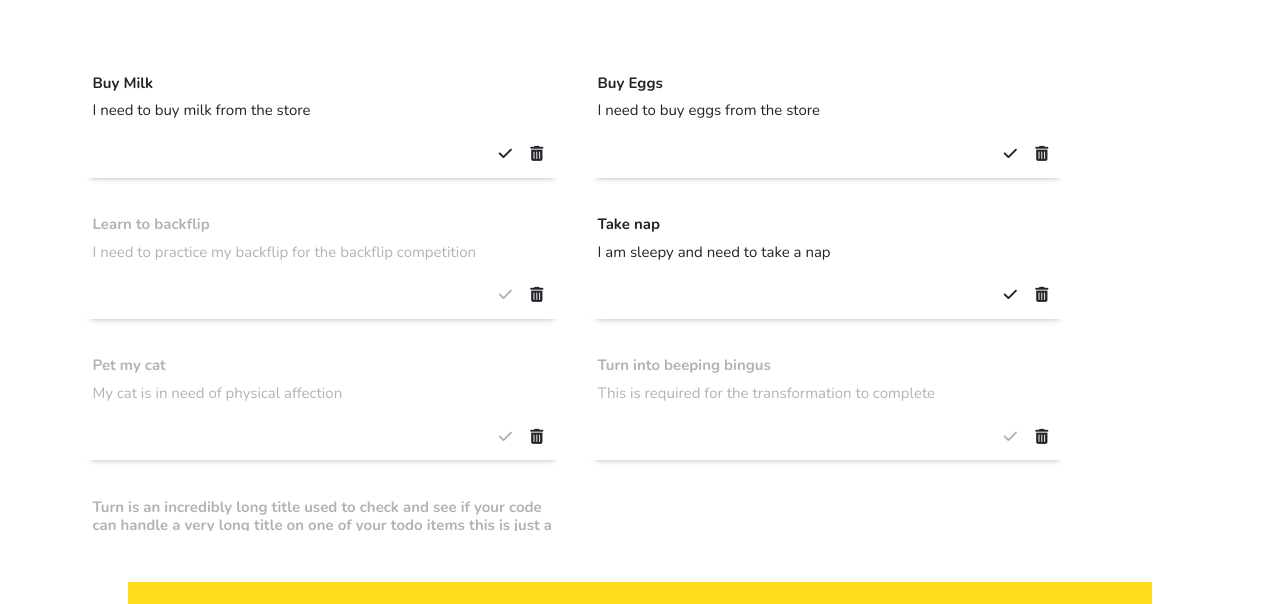
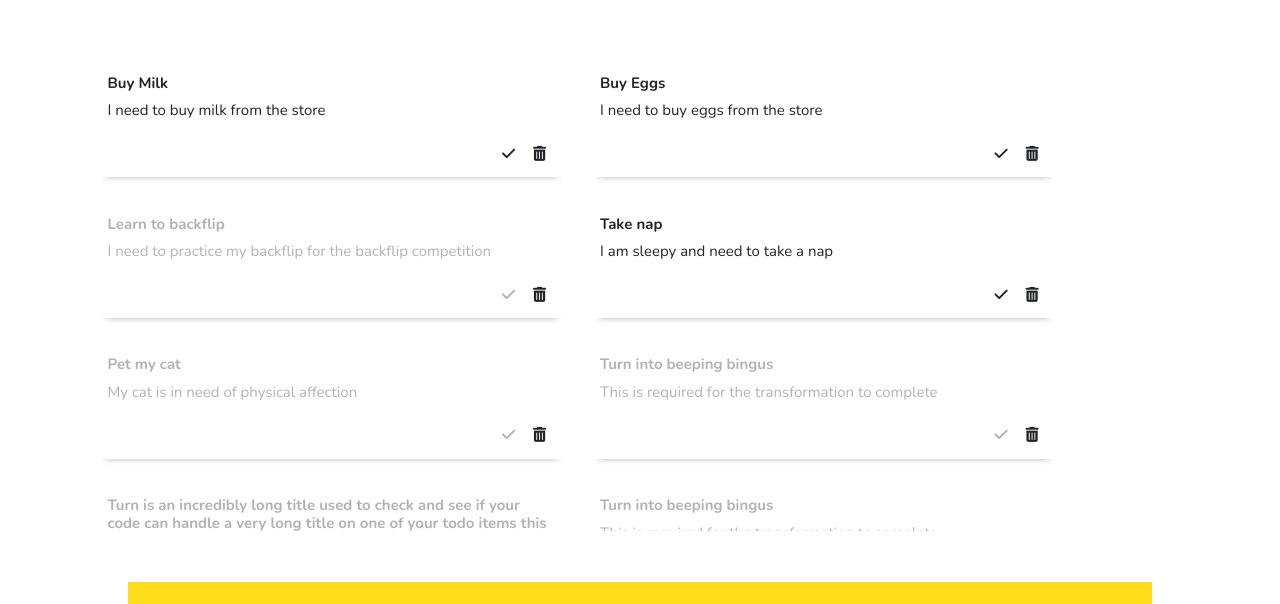
Before and after one commit to maria-lr/to-do-list, a website: page index.html in a window 1280 px wide. Shown: the top 604 px of the page. Drawn offline with nearby package versions, Linux system fonts and the light colour scheme.

Commit message:
Add bootstrap rows to cards container for each to-do

```diff
--- a/index.html
+++ b/index.html
@@ -18,9 +18,9 @@
 <body>
   <!-- <button class='button'>Click Me!</button> -->
   <div class="container cards-c">
-    <div class="row each-card">
+    <!-- <div class="row each-card"> -->
 
-    </div>
+  </div>
   </div>
   <section class="top">
     <section class="type-header">
--- a/main.js
+++ b/main.js
@@ -40,6 +40,18 @@ const todos = [
     title: 'Turn is an incredibly long title used to check and see if your code can handle a very long title on one of your todo items this is just a test ask tumpus he will tell you that this is a test haha here it goes',
     description: 'lorem ipsum dol amet test test haha lorem ipsum dol amet test test haha lorem ipsum dol amet test test haha lorem ipsum dol amet test test haha lorem ipsum dol amet test test haha lorem ipsum dol amet test test haha lorem ipsum dol amet test test haha lorem ipsum dol amet test test haha lorem ipsum dol amet test test haha lorem ipsum dol amet test test haha lorem ipsum dol amet test test haha lorem ipsum dol amet test test haha lorem ipsum dol amet test test haha lorem ipsum dol amet test test haha lorem ipsum dol amet test test haha lorem ipsum dol amet test test haha ',
     completed: true
+  },
+  {
+    id: 8,
+    title: 'Turn into beeping bingus',
+    description: 'This is required for the transformation to complete',
+    completed: true
+  },
+  {
+    id: 9,
+    title: 'Turn is an incredibly long title used to check and see if your code can handle',
+    description: 'lorem ipsum dol amet test test haha lorem ipsum dol amet test test haha lorem ipsum dol amet test test haha lorem ipsum dol amet test test haha amet test test haha lorem ipsum dol amet test test haha lorem ipsum dol amet test test haha lorem ipsum dol amet test test haha lorem ipsum dol amet test test haha lorem ipsum dol amet test test haha lorem ipsum dol amet test test haha lorem ipsum dol amet test test haha lorem ipsum dol amet test test haha lorem ipsum dol amet test test haha ',
+    completed: false
   }
 ]
 
@@ -49,7 +61,7 @@ todos.forEach(function (todo) {
 })
 
 function createToDoCard(todo) {
-  let newToDoCard = $('<div></div>').addClass('todo-card col-md-5');
+  let newToDoCard = $('<div></div>').addClass('row todo-card col-md-5');
   // <div class='col-md-1 col-md-1 col-md-1'></div>
 
   let toDoTitle = $('<h3></h3>').addClass('to-do-title').text(todo.title);
@@ -89,5 +101,5 @@ function createToDoCard(todo) {
 
   });
 
-  $('.each-card').append(newToDoCard);
+  $('.cards-c').append(newToDoCard);
 }
--- a/style.css
+++ b/style.css
@@ -59,7 +59,7 @@ i::before{
 }
 
 .todo-card {
-  /* display: flex; */
+  display: block;
   box-shadow: 0 6px 6px -6px rgba(0, 0, 0, 0.3);
   /* border-radius: 1rem; */
   margin: 1rem;
@@ -108,6 +108,8 @@ i::before{
 }
 
 .cards-c {
+  display: flex;
+  flex-wrap: wrap;
   width: 100vw;
   height: 60vh;
   overflow: scroll;
```
